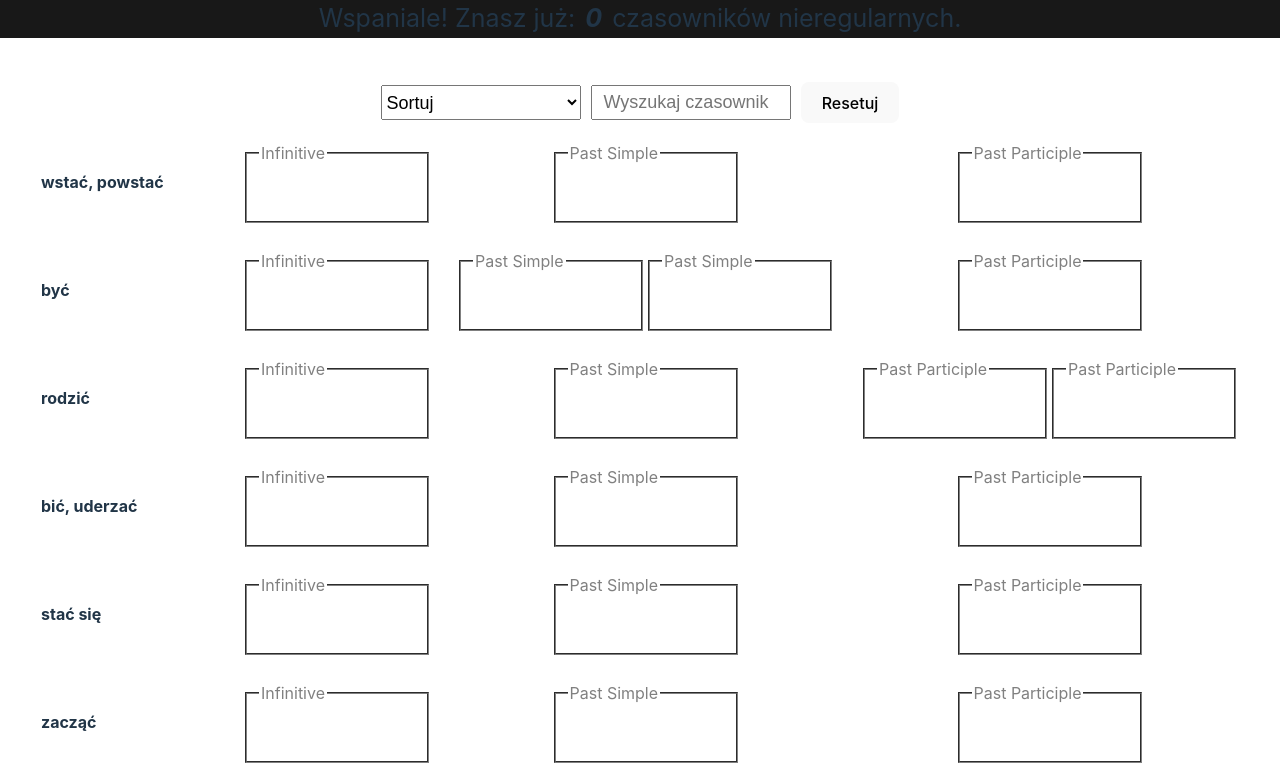
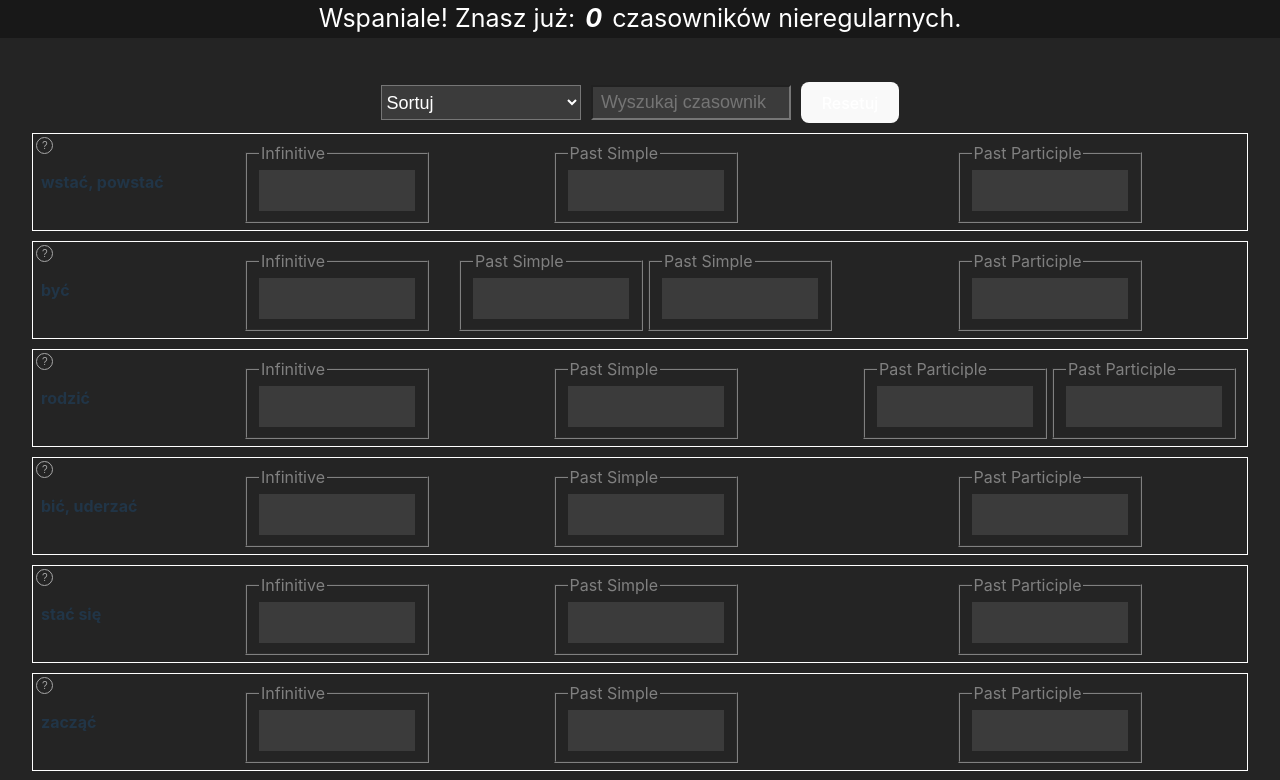
Before and after one commit to PatrykSiemieniec/irregularVerbsQuiz, a React (Vite) app: page / in a window 1280 px wide. Shown: the top 780 px of the page. Built offline with nearby package versions, Linux system fonts and the light colour scheme.

Commit message:
Fix typos and color scheme

```diff
--- a/src/App.css
+++ b/src/App.css
@@ -3,6 +3,7 @@
   text-align: center;
   max-width: 1280px;
   margin: 0 auto;
+  background-color: #242424;
 }
 
 .main {
@@ -20,6 +21,7 @@ header {
   width: 100%;
   font-size: 25px;
   z-index: 1;
+  color: white;
 }
 header span b {
   margin-inline: 10px;
@@ -30,6 +32,7 @@ input {
   padding: 3px;
   width: 150px;
   text-align: center;
+  background-color: #3b3b3b;
 }
 
 fieldset {
@@ -59,6 +62,8 @@ select {
 select {
   font-size: large;
   height: 35px;
+  background-color: #3b3b3b;
+  color: white;
 }
 @media (max-width: 750px) {
   .table {
--- a/src/components/SortAndFilter.tsx
+++ b/src/components/SortAndFilter.tsx
@@ -42,7 +42,7 @@ const SortAndFilter: FC<SortAndFilterProps> = ({ sort, filter }) => {
       <input
         id="search"
         type="search"
-        placeholder=" Wyszukaj czasownik"
+        placeholder="Wyszukaj czasownik"
         onChange={handleFilterChange}
       ></input>
       <button
--- a/src/index.css
+++ b/src/index.css
@@ -3,7 +3,6 @@
   line-height: 1.5;
   font-weight: 400;
 
-  color-scheme: light dark;
   color: rgba(255, 255, 255, 0.87);
   background-color: #242424;
 
@@ -45,6 +44,7 @@ button {
   background-color: #1a1a1a;
   cursor: pointer;
   transition: border-color 0.25s;
+  color: white;
 }
 button:hover {
   border-color: #646cff;
--- a/src/shared/verbs.model.ts
+++ b/src/shared/verbs.model.ts
@@ -53,7 +53,7 @@ export const IrregularVerbs: Verbs[] = [
   new Verbs(29, "fight", ["fought"], ["fought"], "walczyć"),
   new Verbs(30, "find", ["found"], ["found"], "znaleźć"),
   new Verbs(31, "fly", ["flew"], ["flown"], "lecieć"),
-  new Verbs(32, "forget", ["forgot"], ["forgotten"], "zapomnień"),
+  new Verbs(32, "forget", ["forgot"], ["forgotten"], "zapomnieć"),
   new Verbs(33, "forgive", ["forgave"], ["forgiven"], "wybaczyć"),
   new Verbs(34, "freeze", ["froze"], ["frozen"], "zamarzać"),
   new Verbs(35, "get", ["got"], ["got"], "dostać"),
```
